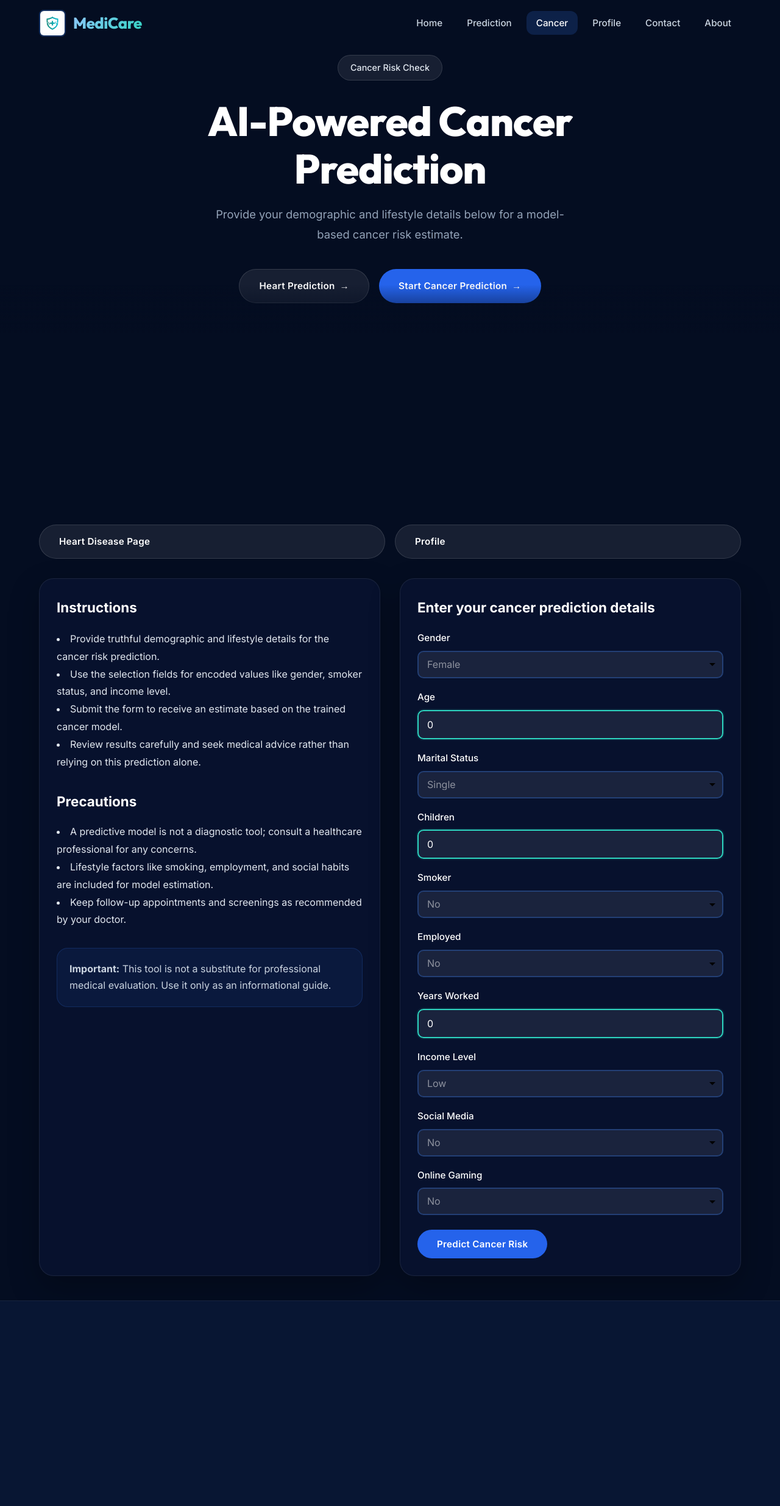
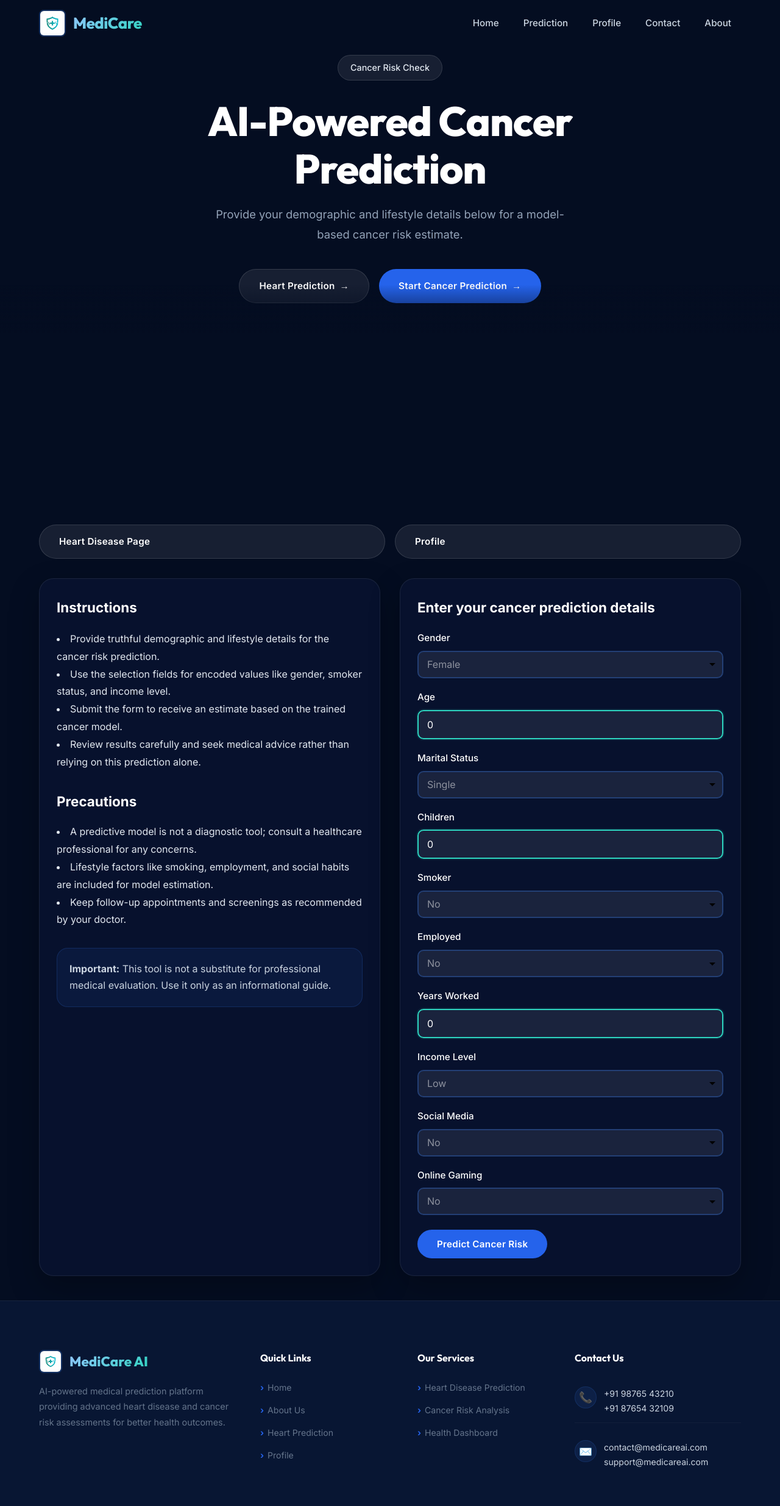
Before and after one commit to balajisunadaraj/medicare-ai, a Flask app: page /cancer in a window 1280 px wide. Shown: the whole page at 61% size. Run offline with Flask 3, Linux system fonts and the light colour scheme; parts of the project's set-up code (start-up, migrations or seed data) failed here and were passed over.

Commit message:
cancer.html change

```diff
--- a/static/css/style.css
+++ b/static/css/style.css
@@ -993,7 +993,7 @@ ul {
 
 .footer-contact-item p {
     font-size: 0.88rem;
-    color: var(--gray-400);
+    color: var(--gray-300);
     line-height: 1.7;
 }
 
--- a/templates/cancer.html
+++ b/templates/cancer.html
@@ -26,7 +26,6 @@
             <ul class="nav-links" id="navLinks">
                 <li><a href="/">Home</a></li>
                 <li><a href="/predict">Prediction</a></li>
-                <li><a href="/cancer" class="active">Cancer</a></li>
                 <li><a href="/profile">Profile</a></li>
                 <li><a href="/contact">Contact</a></li>
                 <li><a href="/about">About</a></li>
@@ -197,7 +196,7 @@
 
     <footer class="footer" id="contact">
         <div class="container">
-            <div class="footer-grid reveal">
+            <div class="footer-grid">
                 <div class="footer-col">
                     <div class="footer-brand">
                         <img src="{{ url_for('static', filename='images/logo.png') }}" alt="MediCare Logo">
```
Also changed, not shown: static/js/main.js (+5 -2 lines).
